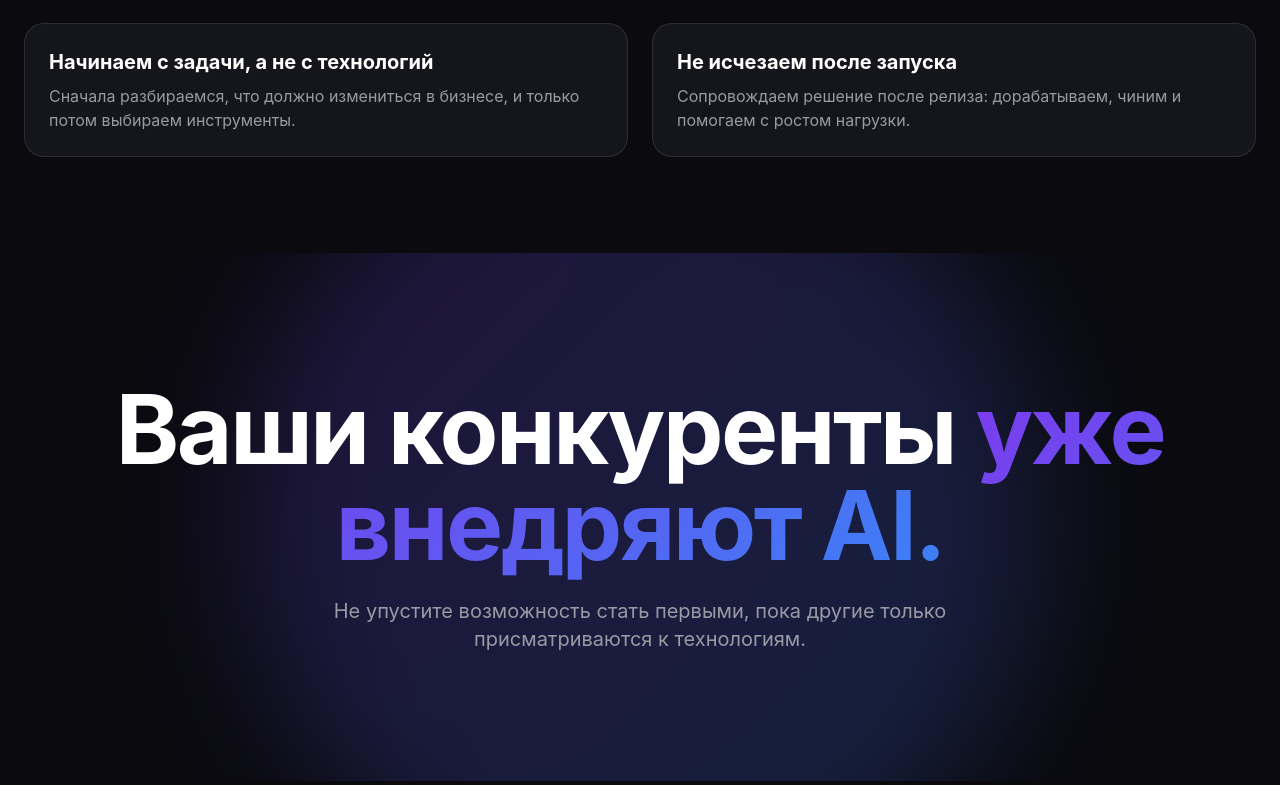
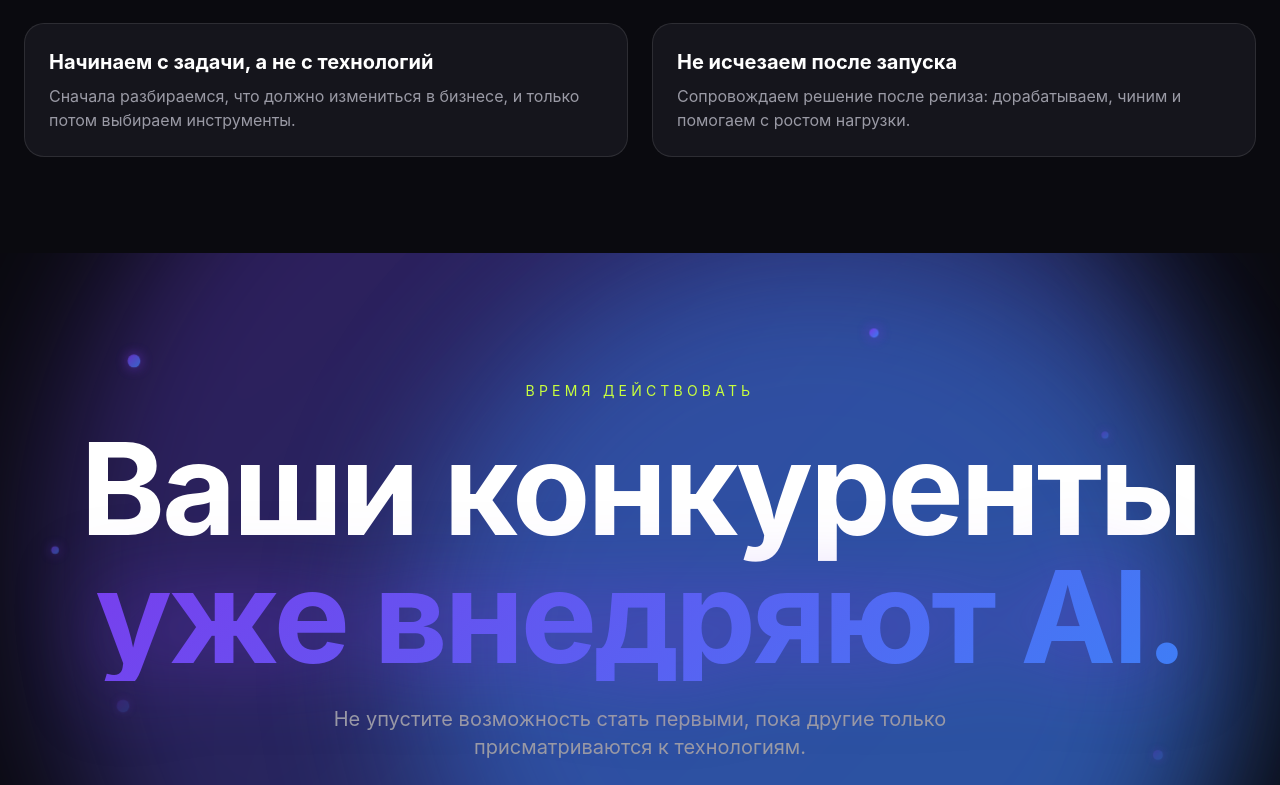
Before and after one commit to youlikeby/aura-landing-v2, a React (Vite) app: page / in a window 1280 px wide. Shown: the part 6075-6860 px from the top of the page. Built offline with nearby package versions, Linux system fonts and the light colour scheme.

Commit message:
feat: enhance statement block — 2-line title, pulsing dots, stronger aurora

```diff
--- a/src/components/sections/Statement.tsx
+++ b/src/components/sections/Statement.tsx
@@ -1,16 +1,49 @@
+const DOTS = [
+  { top: '16%', left: '10%', size: 'w-1.5 h-1.5 md:w-3 md:h-3', delay: '0s' },
+  { top: '28%', left: '86%', size: 'w-1 h-1 md:w-2 md:h-2', delay: '0.4s' },
+  { top: '46%', left: '4%', size: 'w-1 h-1 md:w-2 md:h-2', delay: '1.6s' },
+  { top: '70%', left: '9%', size: 'w-2 h-2 md:w-4 md:h-4', delay: '0.9s' },
+  { top: '78%', left: '90%', size: 'w-1.5 h-1.5 md:w-3 md:h-3', delay: '1.2s' },
+  { top: '12%', left: '68%', size: 'w-1 h-1 md:w-2 md:h-2', delay: '2.1s' },
+  { top: '88%', left: '32%', size: 'w-1 h-1 md:w-2 md:h-2', delay: '0.6s' },
+]
+
 function Statement() {
   return (
     <section className="py-32 px-6 text-center relative overflow-hidden">
       <div
         aria-hidden="true"
-        className="absolute top-1/2 left-1/2 -translate-x-1/2 -translate-y-1/2 w-[800px] h-[800px] rounded-full bg-accent-gradient opacity-20 blur-3xl pointer-events-none"
-      />
+        className="absolute top-1/2 left-1/2 -translate-x-1/2 -translate-y-1/2 pointer-events-none"
+      >
+        <div className="w-[600px] h-[600px] md:w-[1100px] md:h-[1100px] rounded-full bg-accent-gradient blur-3xl animate-aurora" />
+      </div>
+      <div
+        aria-hidden="true"
+        className="absolute top-[62%] left-[64%] -translate-x-1/2 -translate-y-1/2 pointer-events-none"
+      >
+        <div className="w-[380px] h-[380px] md:w-[700px] md:h-[700px] rounded-full bg-[#3B82F6] blur-3xl animate-aurora-slow" />
+      </div>
+
+      <div aria-hidden="true" className="absolute inset-0 pointer-events-none opacity-50 md:opacity-100">
+        {DOTS.map((dot) => (
+          <span
+            key={`${dot.top}-${dot.left}`}
+            className={`absolute rounded-full bg-accent-gradient shadow-[0_0_12px_rgba(124,58,237,0.9)] animate-dot-pulse ${dot.size}`}
+            style={{ top: dot.top, left: dot.left, animationDelay: dot.delay }}
+          />
+        ))}
+      </div>
 
       <div className="relative">
-        <h2 className="text-5xl md:text-8xl font-bold tracking-tight">
-          Ваши конкуренты{' '}
-          <span className="bg-accent-gradient bg-clip-text text-transparent">уже внедряют AI.</span>
+        <p className="text-xs md:text-sm uppercase tracking-[0.3em] text-accent-lime">Время действовать</p>
+
+        <h2 className="text-4xl md:text-8xl lg:text-9xl font-bold tracking-tight leading-[1.05] mt-6">
+          <span className="block">Ваши конкуренты</span>
+          <span className="block bg-accent-gradient bg-clip-text text-transparent drop-shadow-[0_0_40px_rgba(124,58,237,0.5)]">
+            уже внедряют AI.
+          </span>
         </h2>
+
         <p className="text-xl text-text-secondary max-w-2xl mx-auto mt-6">
           Не упустите возможность стать первыми, пока другие только присматриваются к технологиям.
         </p>
--- a/src/index.css
+++ b/src/index.css
@@ -22,3 +22,47 @@ section[id] {
 .animate-marquee {
   animation: marquee 25s linear infinite;
 }
+
+@keyframes aurora-breathe {
+  0%,
+  100% {
+    transform: scale(1);
+    opacity: 0.28;
+  }
+  50% {
+    transform: scale(1.18);
+    opacity: 0.45;
+  }
+}
+
+.animate-aurora {
+  animation: aurora-breathe 9s ease-in-out infinite;
+}
+
+.animate-aurora-slow {
+  animation: aurora-breathe 13s ease-in-out infinite;
+}
+
+@keyframes dot-pulse {
+  0%,
+  100% {
+    opacity: 0.2;
+    transform: scale(0.8);
+  }
+  50% {
+    opacity: 1;
+    transform: scale(1.2);
+  }
+}
+
+.animate-dot-pulse {
+  animation: dot-pulse 3s ease-in-out infinite;
+}
+
+@media (prefers-reduced-motion: reduce) {
+  .animate-aurora,
+  .animate-aurora-slow,
+  .animate-dot-pulse {
+    animation: none;
+  }
+}
```
